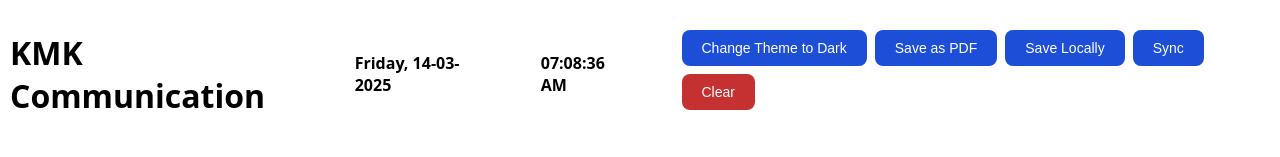
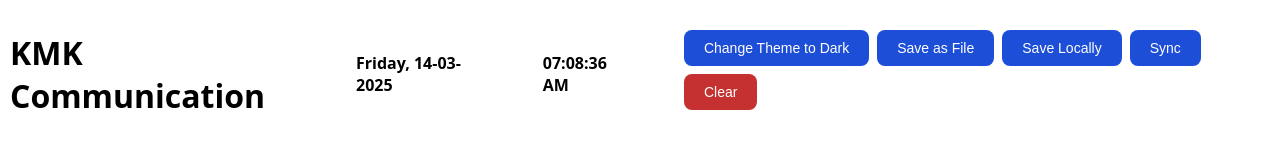
Before and after one commit to maakbarofficial/ledger-sheet-react, a React (Vite) app: page / in a window 1280 px wide. Shown: the top 157 px of the page. Built offline with nearby package versions, Linux system fonts and the light colour scheme.

Commit message:
Add print feature

```diff
--- a/package.json
+++ b/package.json
@@ -10,6 +10,7 @@
     "preview": "vite preview"
   },
   "dependencies": {
+    "html2canvas": "^1.4.1",
     "react": "^19.0.0",
     "react-dom": "^19.0.0",
     "zustand": "^5.0.3"
--- a/src/App.jsx
+++ b/src/App.jsx
@@ -1,5 +1,6 @@
 import { useEffect, useState } from "react";
 import { useSheetStore, useThemeStore } from "./store";
+import html2canvas from "html2canvas";
 
 function App() {
   const { theme, setTheme } = useThemeStore();
@@ -8,6 +9,22 @@ function App() {
   const [dateTime, setDateTime] = useState({ date: '', time: '' });
 
   const isPureNumber = (val) => typeof val === 'number' || (/^\d+(\.\d+)?$/.test(val));
+
+  const handleDownloadAsFile = async () => {
+    const element = document.body; // or document.querySelector(".container") to limit to main container
+
+    const canvas = await html2canvas(element, {
+      useCORS: true,
+      scale: 2, // higher scale = better resolution
+      windowWidth: document.documentElement.scrollWidth,
+      windowHeight: document.documentElement.scrollHeight,
+    });
+
+    const link = document.createElement("a");
+    link.download = `Sheet-${dateTime.date}-${dateTime.time.replace(/:/g, '-')}.png`;
+    link.href = canvas.toDataURL("image/png");
+    link.click();
+  };
 
   useEffect(() => {
     const getDateTime = () => {
@@ -356,7 +373,7 @@ function App() {
             <button id="theme-toggle" className="button" onClick={() => setTheme(theme === "light" ? "dark" : "light")}>
               Change Theme to {theme === "dark" ? "Light" : "Dark"}
             </button>
-            <button className="button">Save as PDF</button>
+            <button className="button" onClick={handleDownloadAsFile}>Save as File</button>
             <button className="button">Save Locally</button>
             <button className="button">Sync</button>
             <button id="clear-sheet" className="button-danger" onClick={() => setSheet(null)}>
```
Also changed, not shown: 1 other file (tests, documents, lock files or other folders).
